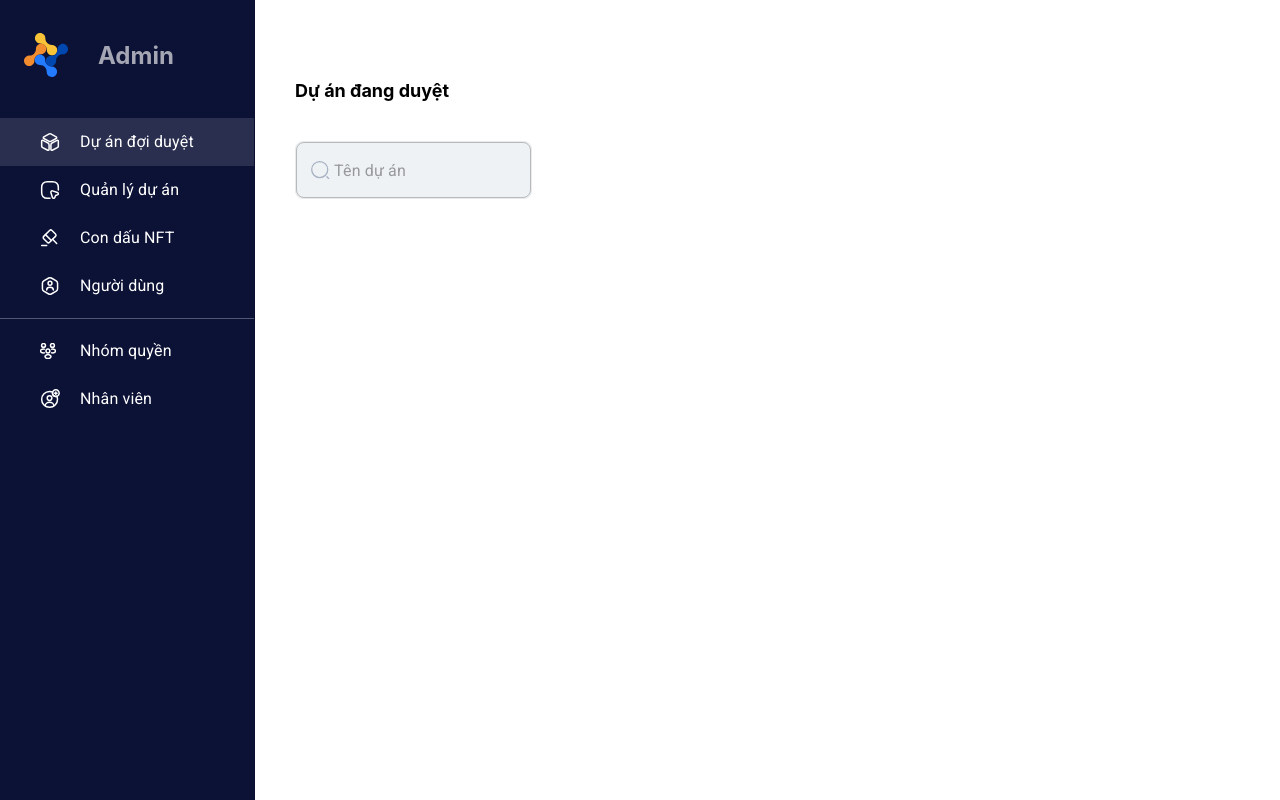
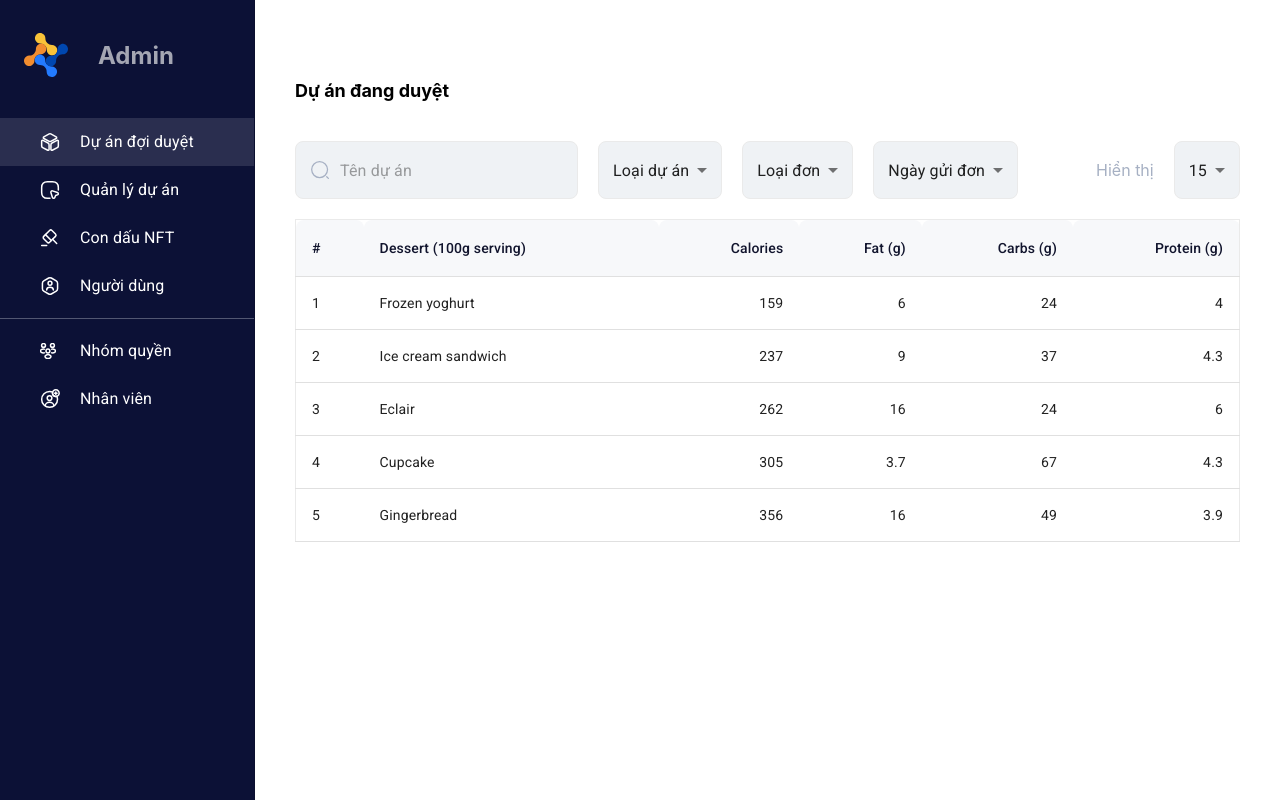
Before and after one commit to dylanngph/tss-admin-frontend, a React (Create React App) app: page / in a window 1280 px wide. Built offline with nearby package versions, Linux system fonts and the light colour scheme.

Commit message:
added table and filter

```diff
--- a/src/screens/home/components/Filter/Filter.jsx
+++ b/src/screens/home/components/Filter/Filter.jsx
@@ -1,28 +1,109 @@
-import React from 'react'
+import React , {useState} from 'react'
 import {
     Box,
-    InputBase,
-    InputLabel,
     TextField,
-    FormControl
+    FormControl,
+    Select,
+    MenuItem,
 } from '@mui/material'
-import { styled as muiStyled , alpha } from '@mui/material/styles';
+import { styled as muiStyled } from '@mui/material/styles';
 import styled from '@emotion/styled'
 import {ReactComponent as SearchIcon} from 'assets/icons/search.svg'
 
 
 const Filter = () => {
+    const [age, setAge] = useState('');
+
+    const handleChange = (event) => {
+        setAge(event.target.value);
+    }
+
     return (
-        <Flex>
-            <FormControl variant="standard">
+        <Flex justifyContent="space-between">
+            <FormControl sx={{
+                flexDirection: 'row',
+                gap: '20px',
+                '& .MuiOutlinedInput-root': {
+                    background: '#EFF2F5',
+                    border: '1px solid #EAEAEA',
+                    borderRadius: '8px',
+
+                  '& fieldset': {
+                    border: 'none',
+                  },
+                  '&:hover fieldset': {
+                    border: 'none',
+                  },
+                },
+            }}>
                 <SearchField
-                    placeholder=" Tên dự án"
+                    placeholder="Tên dự án"
                     InputProps={{
                         startAdornment: <SearchIcon/>,
                       }}
                 />
+                <SelectField
+                    value={age}
+                    onChange={handleChange}
+                    displayEmpty
+                    inputProps={{ 'aria-label': 'Without label' }}
+                    >
+                    <MenuItem disabled value="">Loại dự án</MenuItem>
+                    <MenuItem value={10}>Ten</MenuItem>
+                    <MenuItem value={20}>Twenty</MenuItem>
+                    <MenuItem value={30}>Thirty</MenuItem>
+                </SelectField>
+                <SelectField
+                    value={age}
+                    onChange={handleChange}
+                    displayEmpty
+                    inputProps={{ 'aria-label': 'Without label' }}
+                    >
+                    <MenuItem disabled value="">Loại đơn</MenuItem>
+                    <MenuItem value={10}>Ten</MenuItem>
+                    <MenuItem value={20}>Twenty</MenuItem>
+                    <MenuItem value={30}>Thirty</MenuItem>
+                </SelectField>
+                <SelectField
+                    value={age}
+                    onChange={handleChange}
+                    displayEmpty
+                    inputProps={{ 'aria-label': 'Without label' }}
+                    >
+                    <MenuItem disabled value="">Ngày gửi đơn</MenuItem>
+                    <MenuItem value={10}>Ten</MenuItem>
+                    <MenuItem value={20}>Twenty</MenuItem>
+                    <MenuItem value={30}>Thirty</MenuItem>
+                </SelectField>
             </FormControl>
+            <FormControl sx={{
+                flexDirection: 'row',
+                gap: '20px',
+                alignItems: 'center',
+                '& .MuiOutlinedInput-root': {
+                    background: '#EFF2F5',
+                    border: '1px solid #EAEAEA',
+                    borderRadius: '8px',
+                  '& fieldset': {
+                    border: 'none'
+                  },
+                  '&:hover fieldset': {
+                    border: 'none',
+                  },
 
+                },
+            }}>
+                <div style={{color: '#A6B0C3'}}>Hiển thị</div>
+                <SelectField
+                    value={15}
+                    onChange={handleChange}
+                    inputProps={{ 'aria-label': 'Without label' }}
+                    >
+                    <MenuItem value={15}>15</MenuItem>
+                    <MenuItem value={20}>20</MenuItem>
+                    <MenuItem value={25}>25</MenuItem>
+                </SelectField>
+            </FormControl>
         </Flex>
     )
 }
@@ -33,20 +114,14 @@ const Flex = styled(Box)`
     gap: 20px;
 `
 const SearchField = muiStyled(TextField)({
-    '& .MuiOutlinedInput-root': {
-        background: '#EFF2F5',
-        border: '1px solid #EAEAEA',
-        borderRadius: '8px',
-      '& fieldset': {
-
-      },
-    //   '&:hover fieldset': {
-    //     borderColor: 'yellow',
-    //   },
-    //   '&.Mui-focused fieldset': {
-    //     borderColor: 'green',
-    //   },
+    width: '283px',
+    '& svg': {
+        marginRight: '10px'
     },
   });
 
+  const SelectField = muiStyled(Select)({
+
+});
+
 export default Filter
--- /dev/null
+++ b/src/screens/home/components/Table/TableSection.jsx
@@ -0,0 +1,85 @@
+import React from 'react'
+import { styled } from '@mui/material/styles';
+import Table from '@mui/material/Table';
+import TableBody from '@mui/material/TableBody';
+import TableCell, { tableCellClasses } from '@mui/material/TableCell';
+import TableContainer from '@mui/material/TableContainer';
+import TableHead from '@mui/material/TableHead';
+import TableRow from '@mui/material/TableRow';
+import Paper from '@mui/material/Paper';
+
+
+
+function createData(name, calories, fat, carbs, protein) {
+    return { name, calories, fat, carbs, protein };
+  }
+
+  const rows = [
+    createData('Frozen yoghurt', 159, 6.0, 24, 4.0),
+    createData('Ice cream sandwich', 237, 9.0, 37, 4.3),
+    createData('Eclair', 262, 16.0, 24, 6.0),
+    createData('Cupcake', 305, 3.7, 67, 4.3),
+    createData('Gingerbread', 356, 16.0, 49, 3.9),
+  ];
+
+
+const TableSection = () => {
+    return (
+        <TableContainer>
+            <Table sx={{ minWidth: 700, border: '1px solid #EAEAEA' }} aria-label="customized table">
+                <TableHead>
+                <StyledTableRow>
+                    <StyledTableCell>#</StyledTableCell>
+                    <StyledTableCell>Dessert (100g serving)</StyledTableCell>
+                    <StyledTableCell align="right">Calories</StyledTableCell>
+                    <StyledTableCell align="right">Fat&nbsp;(g)</StyledTableCell>
+                    <StyledTableCell align="right">Carbs&nbsp;(g)</StyledTableCell>
+                    <StyledTableCell align="right">Protein&nbsp;(g)</StyledTableCell>
+                </StyledTableRow>
+                </TableHead>
+                <TableBody>
+                {rows.map((row, i) => (
+                    <StyledTableRow key={row.name}>
+                        <StyledTableCell component="th" scope="row">
+                            {i+1}
+                        </StyledTableCell>
+                        <StyledTableCell component="th" scope="row">
+                            {row.name}
+                        </StyledTableCell>
+                        <StyledTableCell align="right">{row.calories}</StyledTableCell>
+                        <StyledTableCell align="right">{row.fat}</StyledTableCell>
+                        <StyledTableCell align="right">{row.carbs}</StyledTableCell>
+                        <StyledTableCell align="right">{row.protein}</StyledTableCell>
+                    </StyledTableRow>
+                ))}
+                </TableBody>
+            </Table>
+        </TableContainer>
+    )
+}
+
+const StyledTableCell = styled(TableCell)(({ theme }) => ({
+
+    [`&.${tableCellClasses.head}`]: {
+      backgroundColor: '#F7F8FA',
+      color: '#11142D',
+      borderTopLeftRadius: '8px',
+      borderTopRightRadius: '8px'
+    },
+    [`&.${tableCellClasses.body}`]: {
+      fontSize: 14,
+    },
+  }));
+
+  const StyledTableRow = styled(TableRow)(({ theme }) => ({
+
+    '&:nth-of-type(odd)': {
+
+    },
+    // hide last border
+    '&:last-child td, &:last-child th': {
+
+    },
+  }));
+
+export default TableSection
--- a/src/screens/home/index.jsx
+++ b/src/screens/home/index.jsx
@@ -4,6 +4,7 @@ import {Box} from '@mui/material'
 import { Page } from 'components/Page/Page';
 import PageTitle from 'components/PageTitle/PageTitle'
 import Filter from './components/Filter/Filter';
+import TableSection from './components/Table/TableSection';
 
 function HomeScreen(props) {
     return (
@@ -11,6 +12,7 @@ function HomeScreen(props) {
             <PageTitle text={'Dự án đang duyệt'} />
             <Col>
                 <Filter/>
+                <TableSection/>
             </Col>
         </Page>
     );
```
